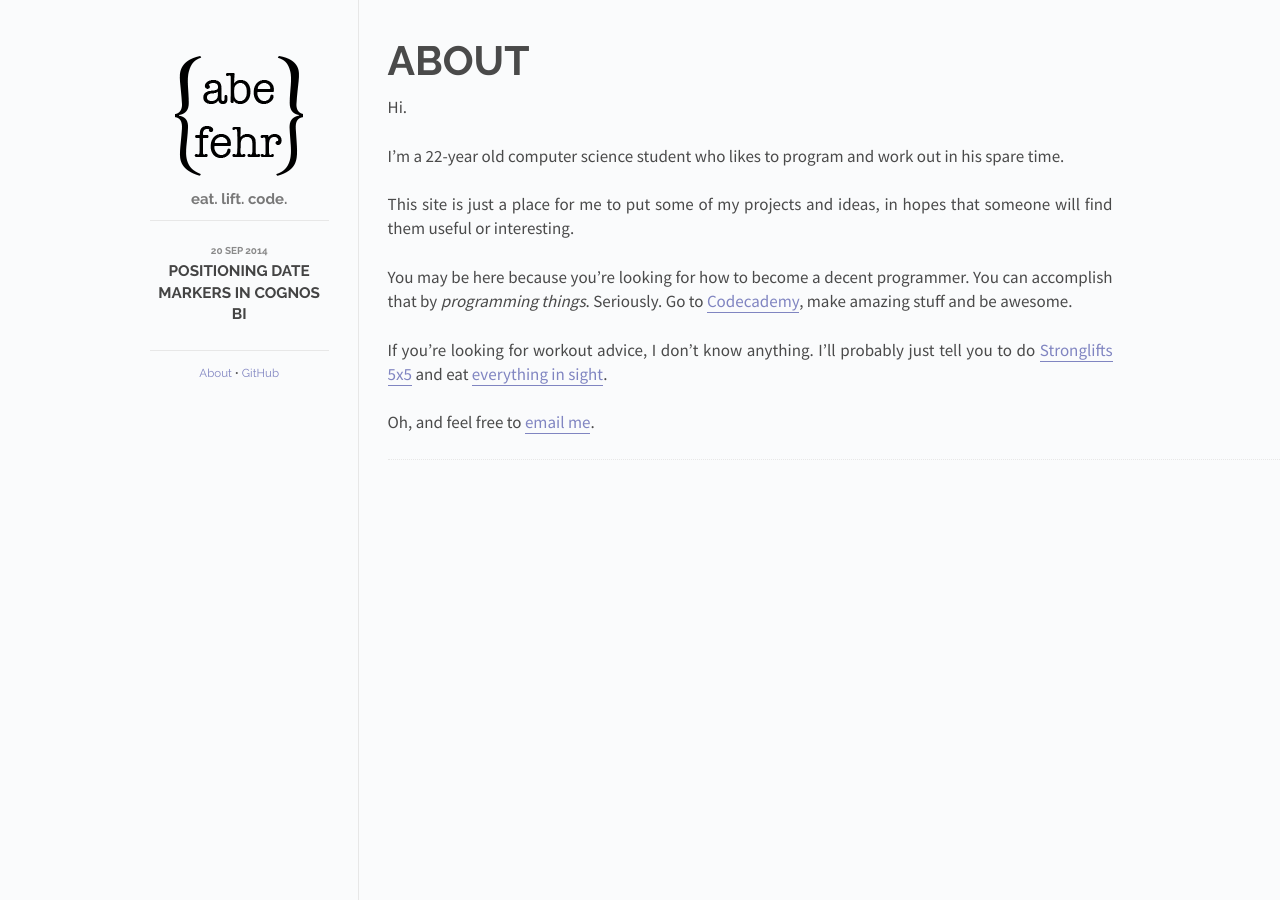
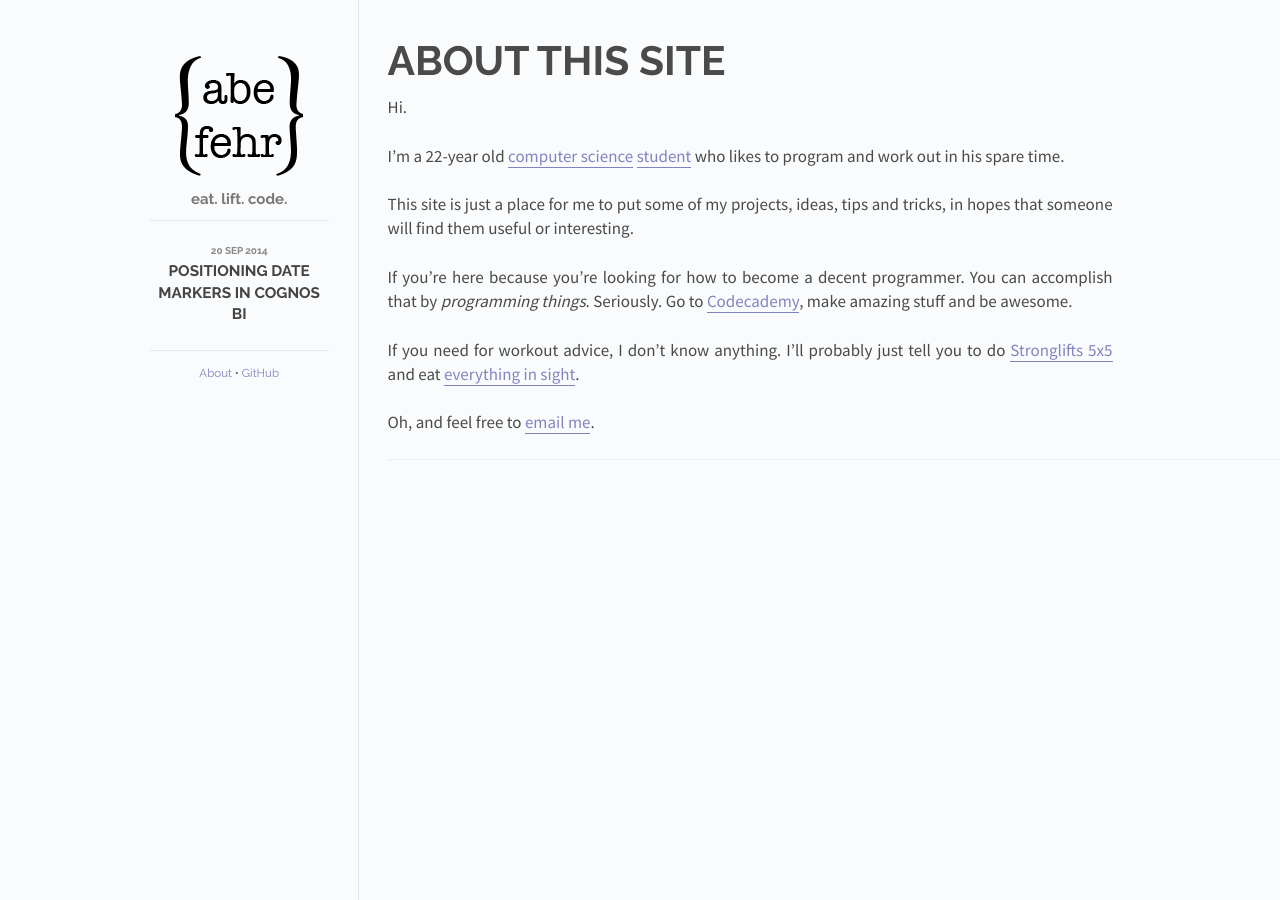
Before and after one commit to abejfehr/abejfehr.github.io, a Jekyll site: the page built from about/index.md, in a window 1280 px wide. Built offline with Jekyll 4.4.1, drawn with Linux system fonts in a browser that asks for light colours; Markdown is read by kramdown in place of the engine named in the settings.

Commit message:
fixed grammar and added links

```diff
--- a/about/index.md
+++ b/about/index.md
@@ -1,16 +1,16 @@
 ---
 layout: page
-title: About
+title: About This Site
 ---
 
 Hi.
 
-I'm a 22-year old computer science student who likes to program and work out in his spare time.
+I'm a 22-year old [computer science](https://en.wikipedia.org/wiki/Computer_science) [student](http://www.carleton.ca/) who likes to program and work out in his spare time.
 
-This site is just a place for me to put some of my projects and ideas, in hopes that someone will find them useful or interesting.
+This site is just a place for me to put some of my projects, ideas, tips and tricks, in hopes that someone will find them useful or interesting.
 
-You may be here because you're looking for how to become a decent programmer. You can accomplish that by *programming things*. Seriously. Go to [Codecademy](http://www.codecademy.com/learn), make amazing stuff and be awesome.
+If you're here because you're looking for how to become a decent programmer. You can accomplish that by *programming things*. Seriously. Go to [Codecademy](http://www.codecademy.com/learn), make amazing stuff and be awesome.
 
-If you're looking for workout advice, I don't know anything. I'll probably just tell you to do [Stronglifts 5x5](http://stronglifts.com/5x5/) and eat [everything in sight](https://www.youtube.com/user/furiouspete123).
+If you need for workout advice, I don't know anything. I'll probably just tell you to do [Stronglifts 5x5](http://stronglifts.com/5x5/) and eat [everything in sight](https://www.youtube.com/user/furiouspete123).
 
 Oh, and feel free to [email me](mailto:abefehr@gmail.com).
```
